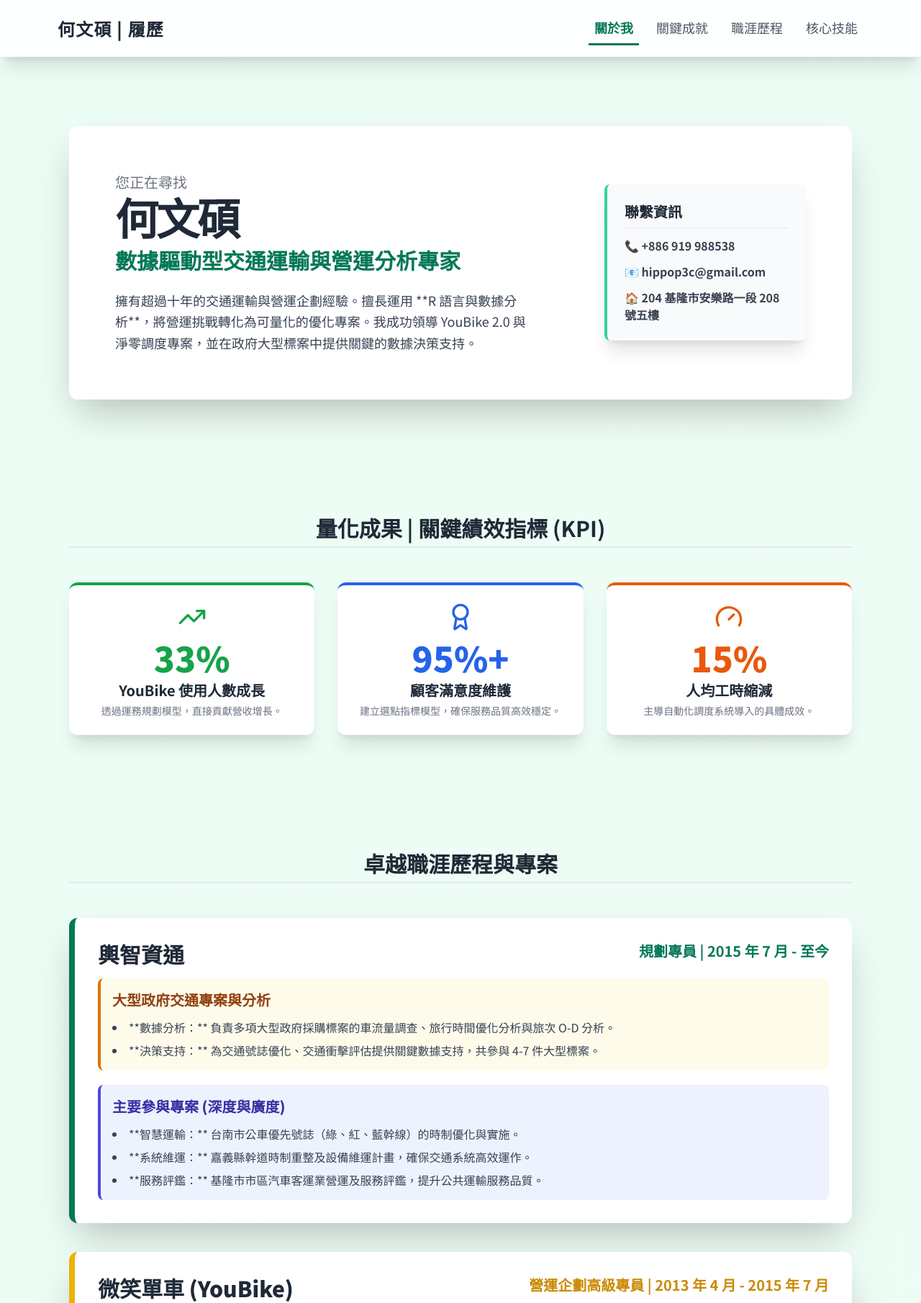
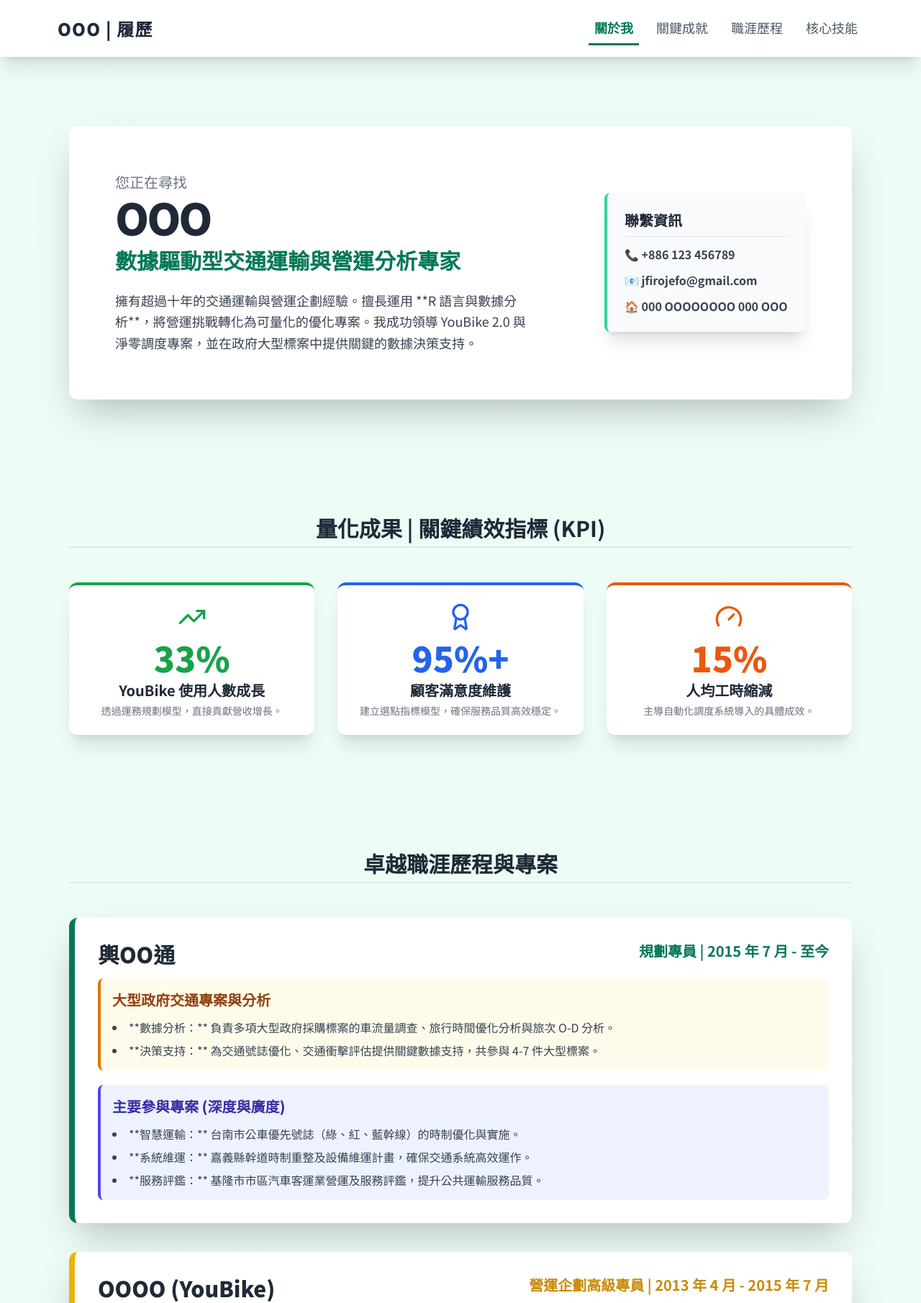
Before and after one commit to Lucas-CLW/my-interactive-resume, a plain HTML site: page index.html in a window 1280 px wide. Shown: the top 1810 px of the page at 72% size. Drawn offline with nearby package versions, Linux system fonts and the light colour scheme.

Commit message:
Update index.html

```diff
--- a/index.html
+++ b/index.html
@@ -3,7 +3,7 @@
 <head>
     <meta charset="UTF-8">
     <meta name="viewport" content="width=device-width, initial-scale=1.0">
-    <title>何文碩 | 交通運輸與營運分析專家 - 一頁式互動履歷</title>
+    <title>OOO | OOOOOOOOO專家 - 一頁式履歷</title>
     <!-- 載入 Tailwind CSS -->
     <script src="https://cdn.tailwindcss.com"></script>
     <!-- 載入 Noto Sans TC 字體 -->
@@ -83,7 +83,7 @@
     <!-- 固定導航列 -->
     <nav id="navbar" class="sticky top-0 bg-white/95 backdrop-blur-sm shadow-xl z-10">
         <div class="container mx-auto max-w-6xl p-4 flex justify-between items-center">
-            <h1 class="text-2xl font-black text-gray-800 tracking-wider">何文碩 | 履歷</h1>
+            <h1 class="text-2xl font-black text-gray-800 tracking-wider">OOO | 履歷</h1>
             <div class="space-x-4 flex text-sm md:text-lg font-medium">
                 <a href="#about" class="nav-link p-2 text-gray-600 hover:text-[--primary-color]">關於我</a>
                 <a href="#kpi" class="nav-link p-2 text-gray-600 hover:text-[--primary-color]">關鍵成就</a>
@@ -101,7 +101,7 @@
                 <div class="flex flex-col md:flex-row items-center justify-between">
                     <div class="text-center md:text-left md:w-2/3">
                         <p class="text-xl text-gray-500 mb-1">您正在尋找</p>
-                        <h2 class="text-5xl md:text-6xl font-extrabold text-[#1F2937] tracking-tighter leading-tight">何文碩</h2>
+                        <h2 class="text-5xl md:text-6xl font-extrabold text-[#1F2937] tracking-tighter leading-tight">OOO</h2>
                         <p class="text-2xl md:text-3xl text-[--primary-color] mt-3 font-bold">數據驅動型交通運輸與營運分析專家</p>
                         <p class="mt-6 max-w-xl text-gray-700 leading-relaxed text-lg">
                             擁有超過十年的交通運輸與營運企劃經驗。擅長運用 **R 語言與數據分析**，將營運挑戰轉化為可量化的優化專案。我成功領導 YouBike 2.0 與淨零調度專案，並在政府大型標案中提供關鍵的數據決策支持。
@@ -110,9 +110,9 @@
                     <div class="md:w-1/3 mt-8 md:mt-0 md:pl-10">
                         <div class="text-gray-700 text-base space-y-3 bg-gray-50 p-6 rounded-lg shadow-xl interactive-card border-l-4 border-[--accent-color]">
                             <p class="font-bold text-gray-800 border-b pb-2 text-xl">聯繫資訊</p>
-                            <p>📞 <span class="font-semibold">+886 919 988538</span></p>
-                            <p>📧 <span class="font-semibold">hippop3c@gmail.com</span></p>
-                            <p>🏠 <span class="font-semibold">204 基隆市安樂路一段 208 號五樓</span></p>
+                            <p>📞 <span class="font-semibold">+886 123 456789</span></p>
+                            <p>📧 <span class="font-semibold">jfirojefo@gmail.com</span></p>
+                            <p>🏠 <span class="font-semibold">000 OOOOOOOO 000 OOO</span></p>
                         </div>
                     </div>
                 </div>
@@ -160,10 +160,10 @@
 
             <div class="space-y-10">
 
-                <!-- Job 1: 輿智資通 (Current) -->
+                <!-- Job 1: 輿OO通 (Current) -->
                 <div class="interactive-card bg-white p-8 rounded-xl shadow-2xl border-l-8 border-[--primary-color]">
                     <div class="flex flex-col md:flex-row justify-between items-start mb-4">
-                        <h3 class="text-3xl font-black text-gray-800">輿智資通</h3>
+                        <h3 class="text-3xl font-black text-gray-800">輿OO通</h3>
                         <p class="text-xl text-[--primary-color] font-semibold mt-1 md:mt-0">規劃專員 | 2015 年 7 月 - 至今</p>
                     </div>
 
@@ -186,10 +186,10 @@
                     </div>
                 </div>
 
-                <!-- Job 2: 微笑單車 (YouBike) -->
+                <!-- Job 2: OOOOOOOO -->
                 <div class="interactive-card bg-white p-8 rounded-xl shadow-2xl border-l-8 border-yellow-500">
                     <div class="flex flex-col md:flex-row justify-between items-start mb-4">
-                        <h3 class="text-3xl font-black text-gray-800">微笑單車 (YouBike)</h3>
+                        <h3 class="text-3xl font-black text-gray-800">OOOO (YouBike)</h3>
                         <p class="text-xl text-yellow-600 font-semibold mt-1 md:mt-0">營運企劃高級專員 | 2013 年 4 月 - 2015 年 7 月</p>
                     </div>
 
@@ -314,11 +314,11 @@
             <h3 class="text-2xl font-bold text-gray-700 mb-4">學術背景</h3>
             <div class="flex flex-col md:flex-row justify-center items-center md:space-x-12 space-y-4 md:space-y-0 text-gray-600">
                 <div class="text-center p-4 bg-white rounded-lg shadow-md interactive-card w-full md:w-auto border-l-2 border-gray-200">
-                    <p class="font-semibold text-lg text-[--primary-color]">淡江大學 | 運輸管理學系</p>
+                    <p class="font-semibold text-lg text-[--primary-color]">OO大學 | 運輸管理學系</p>
                     <p class="text-sm text-gray-500">2012 年畢業</p>
                 </div>
                 <div class="text-center p-4 bg-white rounded-lg shadow-md interactive-card w-full md:w-auto border-l-2 border-gray-200">
-                    <p class="font-semibold text-lg text-[--primary-color]">真理大學 | 數學系</p>
+                    <p class="font-semibold text-lg text-[--primary-color]">OO大學 | 數學系</p>
                     <p class="text-sm text-gray-500">2009 年畢業</p>
                 </div>
             </div>
```
